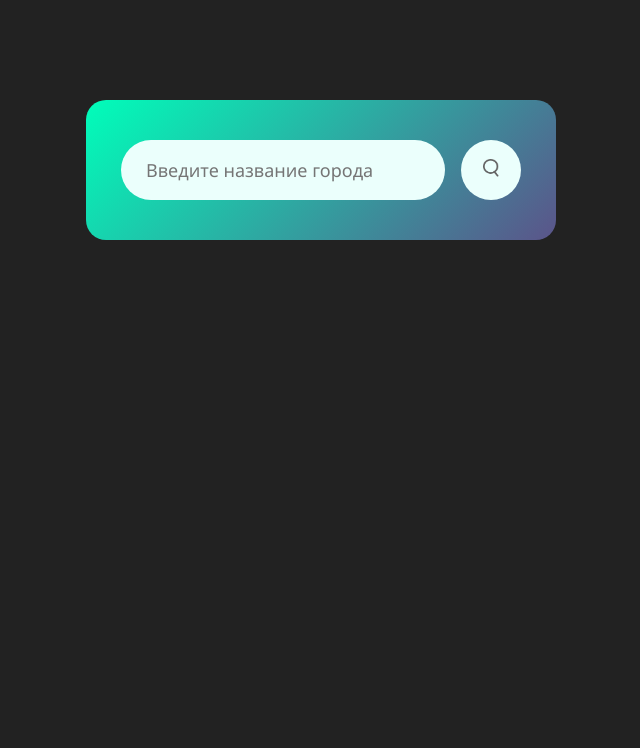
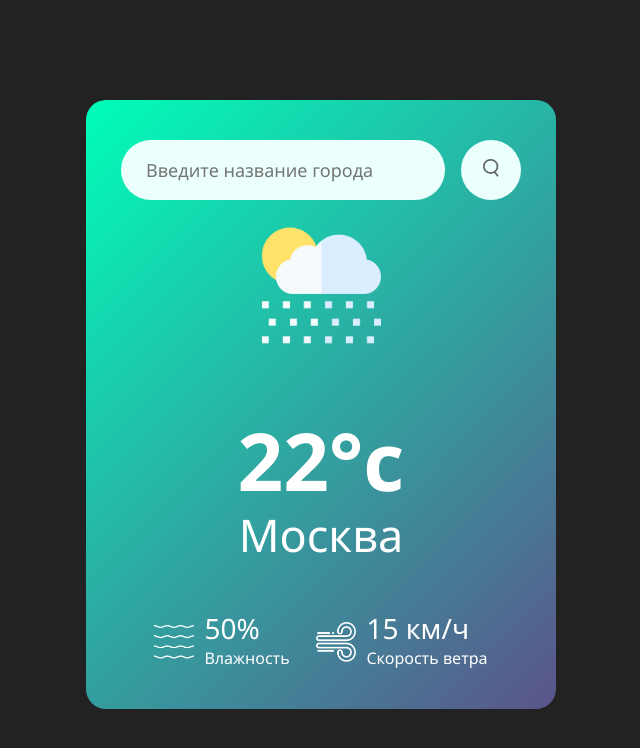
Before and after one commit to akiaraki1/Weather-Project, a plain HTML site: page index.html in a window 1280 px wide. Shown: the whole page, without its empty margins (319-959 px from the left). Drawn offline with Linux system fonts and the light colour scheme.

Commit message:
Добавил иконку погоды, температуру, город, иконки влажности и ветра, а также текст к иконкам

```diff
--- a/index.html
+++ b/index.html
@@ -15,6 +15,27 @@
             spellcheck="false">
             <button><img src="images/search.png" alt="иконка поиск"></button>
         </div>
+        <div class="weather">
+            <img src="images/rain.png" class="weather-icon" alt="иконка дождя">
+            <h1 class="temp">22°c</h1>
+            <h2 class="city">Москва</h2>
+            <div class="details">
+                <div class="col">
+                    <img src="images/humidity.png" alt="">
+                    <div>
+                        <p class="humidity">50%</p>
+                        <p>Влажность</p>
+                    </div>
+                </div>
+                <div class="col">
+                    <img src="images/wind.png" alt="">
+                    <div>
+                        <p class="wind">15 км/ч</p>
+                        <p>Скорость ветра</p>
+                    </div>
+                </div>
+            </div>
+        </div>
     </div>
 </body>
 </html>
--- a/style.css
+++ b/style.css
@@ -53,3 +53,43 @@ body {
 .search button img {
     width: 16px;
 }
+
+.weather-icon {
+    width: 170px;
+    margin-bottom: 30px;
+}
+
+.weather h1 {
+    font-size: 80px;
+    font-weight: 700;
+}
+
+.weather h2 {
+    font-size: 45px;
+    font-weight: 400;
+    margin-top: -10px;
+}
+
+.details {
+    display: flex;
+    align-items: center;
+    justify-content: space-around;
+    padding: 0 20px;
+    margin-top: 50px;
+}
+
+.col {
+    display: flex;
+    align-items: center;
+    text-align: left;
+}
+
+.col img{
+    width: 40px;
+    margin-right: 10px;
+}
+
+.humidity, .wind {
+    font-size: 28px;
+    margin-top: -6px;
+}
```
